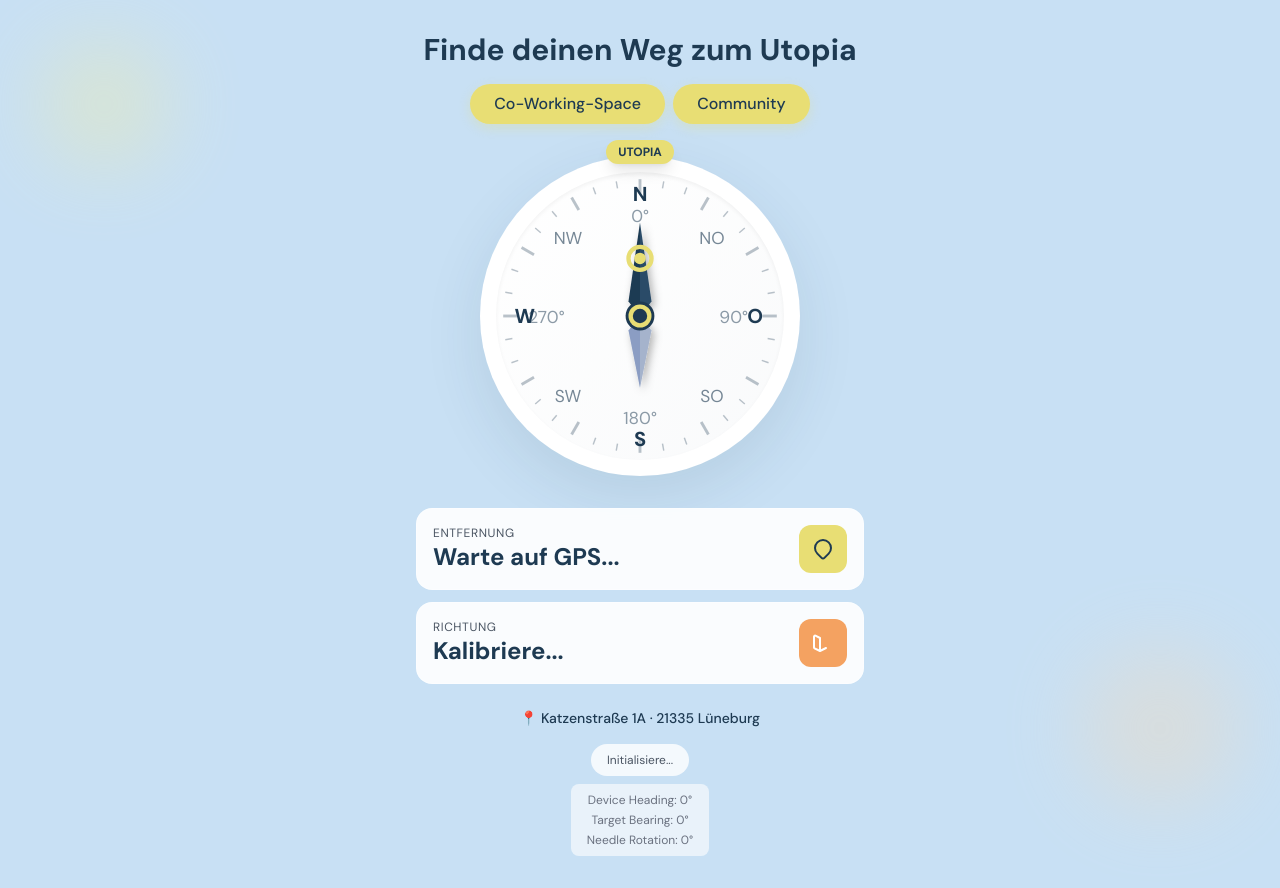
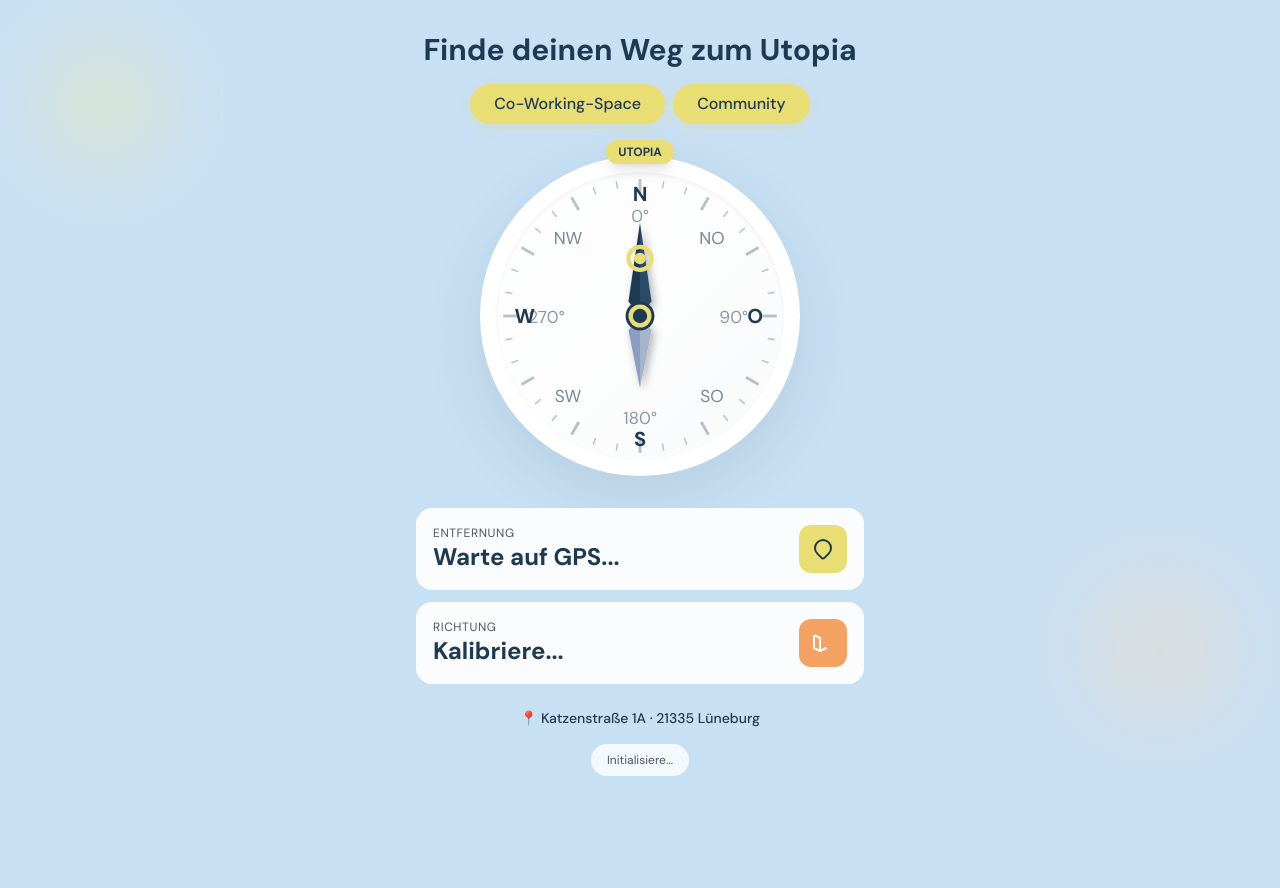
Before and after one commit to KrustyxKrab/UtopiaKompass, a React (Vite) app: page / in a window 1280 px wide. After the commit the page ends 808 px from the top, so only its background shows below. Built offline with nearby package versions, Linux system fonts and the light colour scheme; no server answers.

Commit message:
Disabled Debugging

```diff
--- a/src/App.tsx
+++ b/src/App.tsx
@@ -185,11 +185,11 @@ function App() {
         </div>
 
         {/* Debug Info - Remove in production */}
-        <div className="mt-2 px-4 py-2 bg-white/60 rounded-lg text-xs text-gray-500 text-center space-y-1">
+        {/* <div className="mt-2 px-4 py-2 bg-white/60 rounded-lg text-xs text-gray-500 text-center space-y-1">
           <div>Device Heading: {Math.round(deviceHeading)}°</div>
           <div>Target Bearing: {Math.round(targetBearing)}°</div>
           <div>Needle Rotation: {Math.round(compassRotation)}°</div>
-        </div>
+        </div> */}
       </main>
     </div>
   )
```
